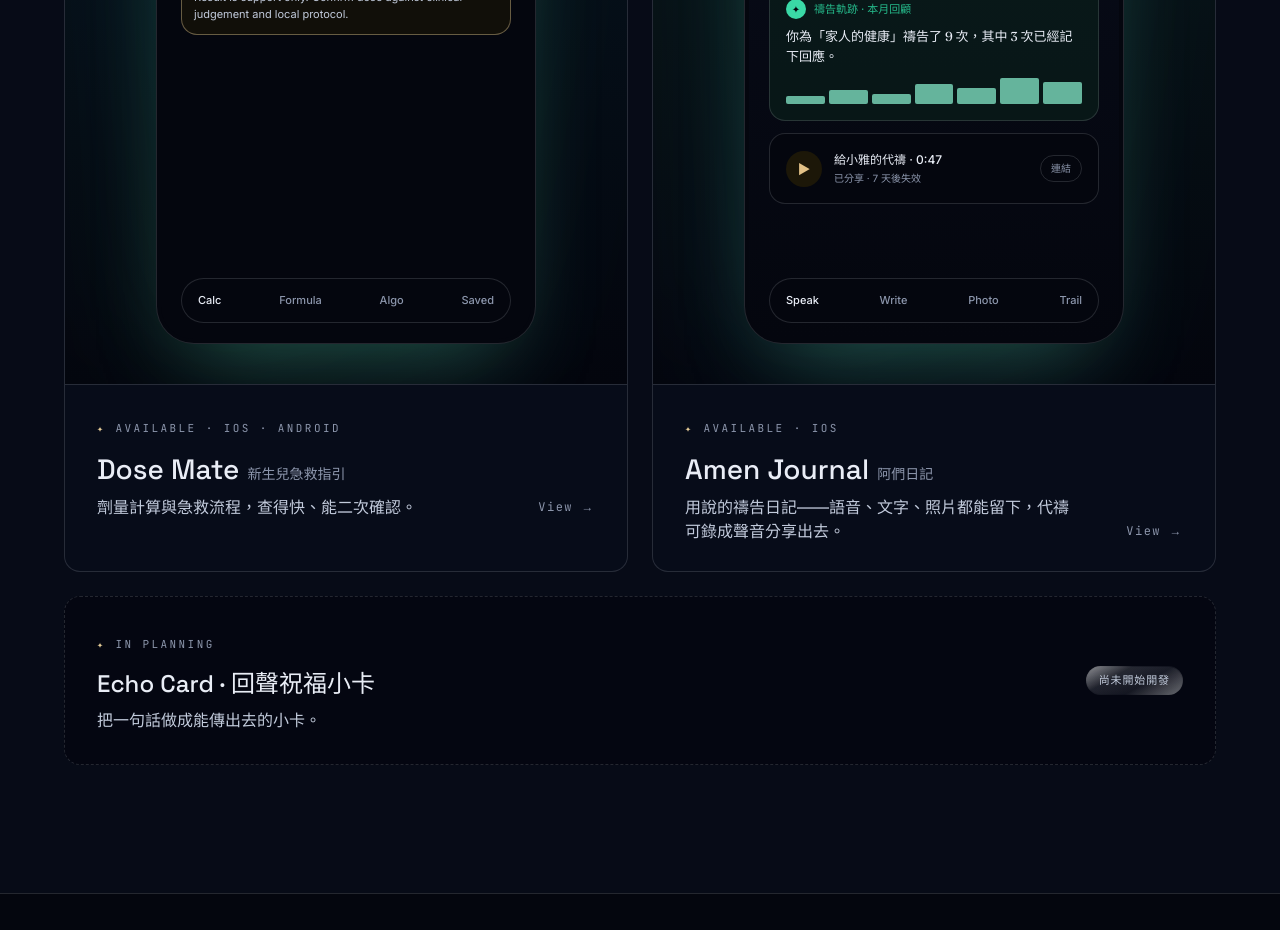
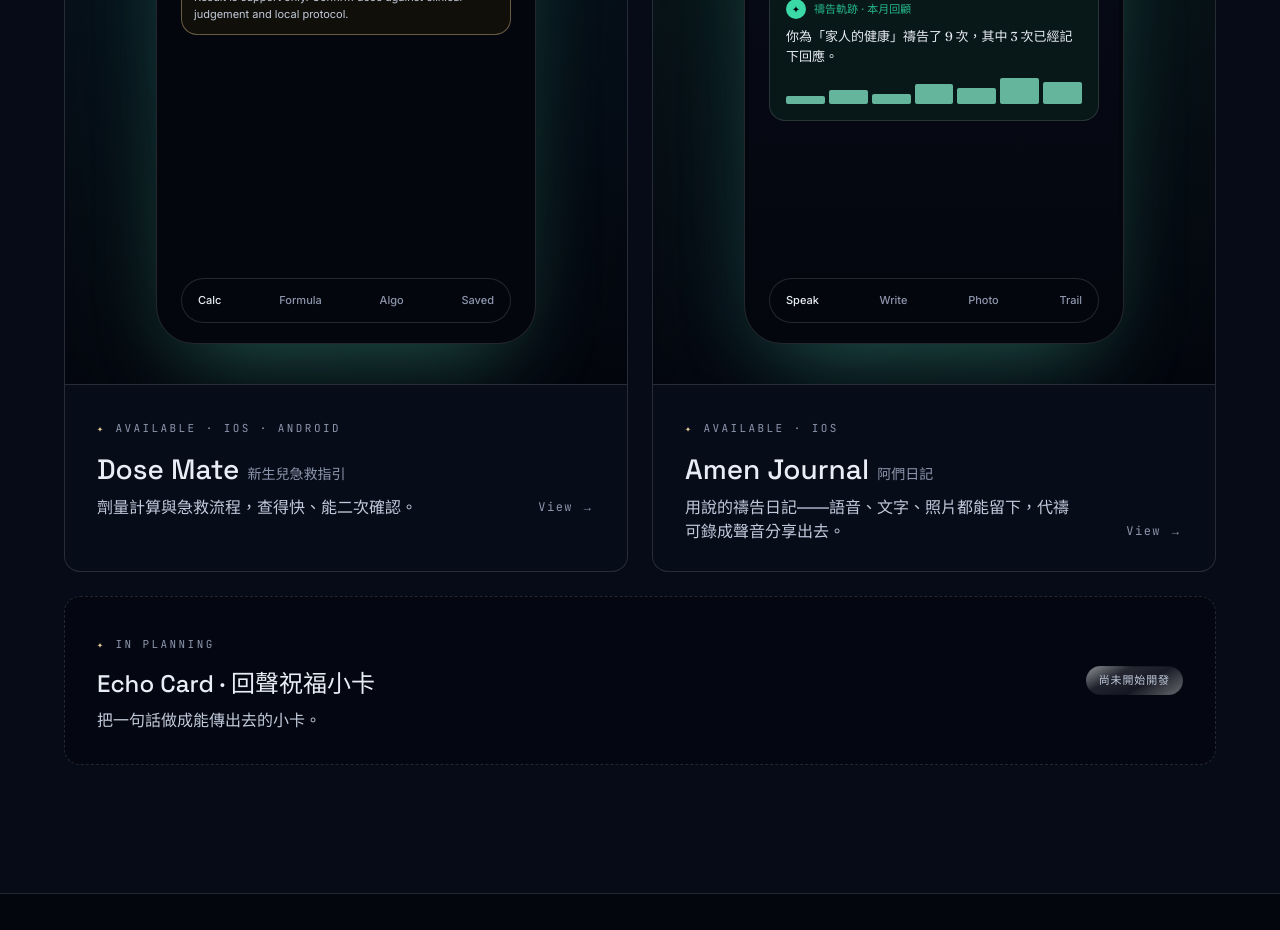
Before and after one commit to sheentrailstudio/sheentrailstudio.github.io, a Next.js app: page / in a window 1280 px wide. Shown: the part 2400-3330 px from the top of the page. Built offline with nearby package versions, Linux system fonts and the light colour scheme.

Commit message:
#11 fix(mockup): remove the shared-recording card the app lacks

```diff
--- a/components/mockups/AmenJournalMockup.tsx
+++ b/components/mockups/AmenJournalMockup.tsx
@@ -95,24 +95,6 @@ export function AmenJournalMockup() {
                 ))}
               </div>
             </div>
-
-            {/* Shared intercession */}
-            <div className="flex items-center gap-3 rounded-2xl border border-chrome-hair bg-void p-4">
-              <span className="grid h-9 w-9 shrink-0 place-items-center rounded-full bg-star-50 text-[13px] text-star-500">
-                ▶
-              </span>
-              <div className="min-w-0 flex-1">
-                <p className="truncate font-sans text-[12px] font-medium text-chrome">
-                  給小雅的代禱 · 0:47
-                </p>
-                <p className="font-sans text-[10px] text-chrome-muted">
-                  已分享 · 7 天後失效
-                </p>
-              </div>
-              <span className="shrink-0 rounded-full border border-chrome-hair px-2.5 py-1 font-sans text-[10px] text-chrome-muted">
-                連結
-              </span>
-            </div>
           </div>
 
           <div className="absolute inset-x-5 bottom-4 flex items-center justify-between rounded-full border border-chrome-hair bg-void px-4 py-3">
```
